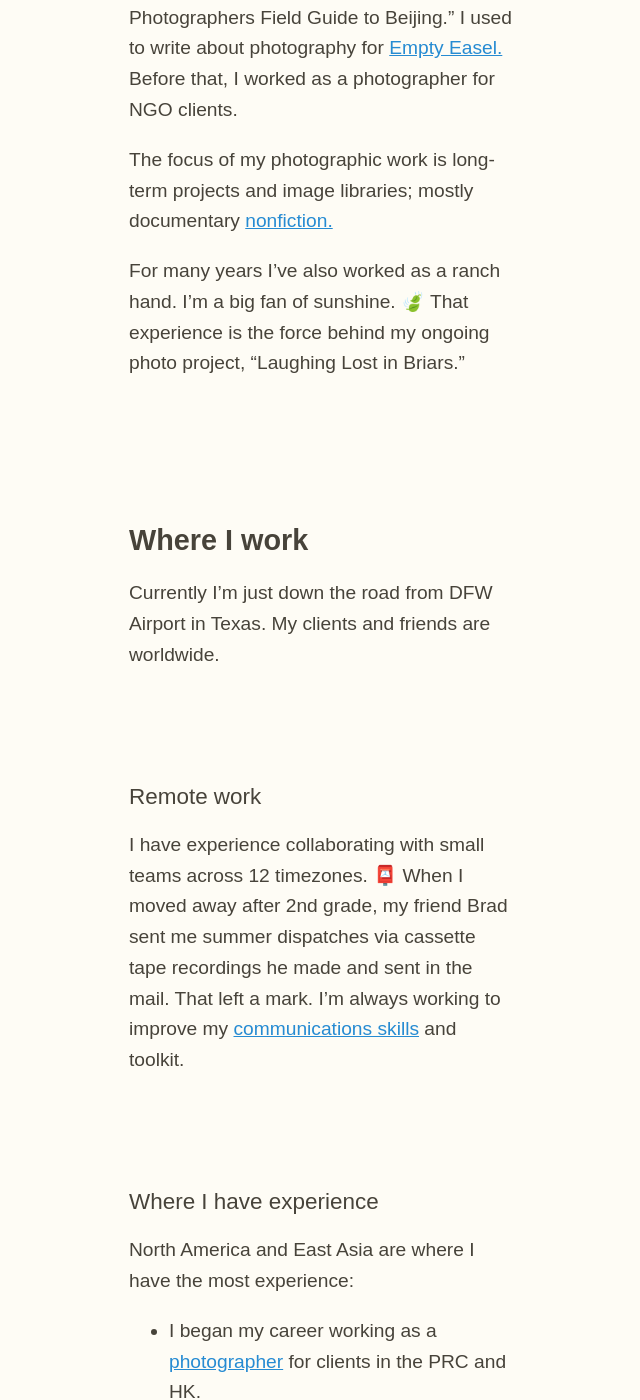
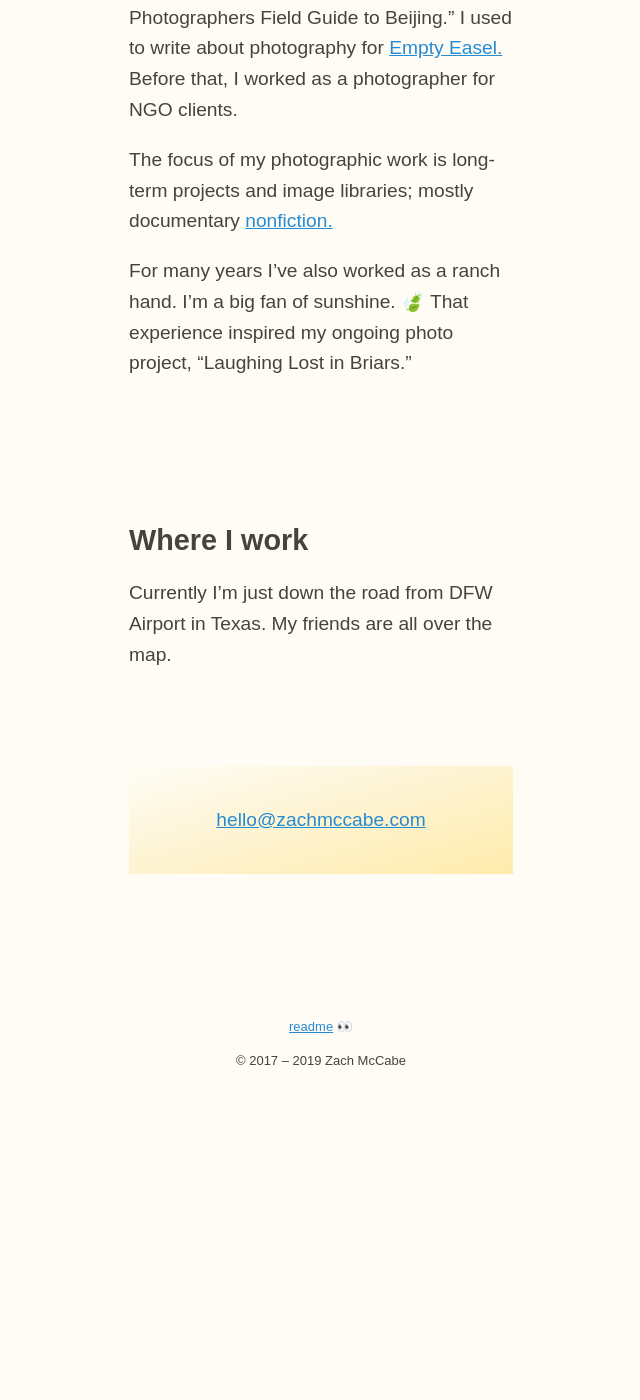
Before and after one commit to zachmccabe/zachmccabe.github.io, a Jekyll site: the page built from about.md, in a window 1280 px wide and 1400 px high, scrolled down 1165 px. Shown: the whole window, without its empty margins (319-959 px from the left). Built offline with Jekyll 4.4.1, drawn with Linux system fonts in a browser that asks for light colours; after the commit the page ends 2314 px from its top, so only the background shows below that; some of the changed text lies outside the part shown.

Commit message:
Update about.md

```diff
--- a/about.md
+++ b/about.md
@@ -35,25 +35,10 @@
 
 The focus of my photographic work is long-term projects and image libraries; mostly documentary [nonfiction.](https://www.zachmccabe.com/nonfiction.html)
 
-For many years I've also worked as a ranch hand. I'm a big fan of sunshine. 🍃 That experience is the force behind my ongoing photo project, "Laughing Lost in Briars."
+For many years I've also worked as a ranch hand. I'm a big fan of sunshine. 🍃 That experience inspired my ongoing photo project, "Laughing Lost in Briars."
 
 
 
 ## Where I work
 
-Currently I'm just down the road from DFW Airport in Texas. My clients and friends are worldwide.
-
-
-### Remote work
-
-I have experience collaborating with small teams across 12 timezones. 📮 When I moved away after 2nd grade, my friend Brad sent me summer dispatches via cassette tape recordings he made and sent in the mail. That left a mark. I'm always working to improve my [communications skills](https://www.zachmccabe.com/just_ask.html) and toolkit.
-
-
-### Where I have experience
-
-North America and East Asia are where I have the most experience:
-  + I began my career working as a [photographer](https://www.zachmccabe.com/postcard.html) for clients in the PRC and HK.
-  + After acceptance into architecture school, I took a real deep breath, declined and instead went to a liberal arts college to study Chinese.
-  + I grew up in the US, China and Japan.
-
-Because life is deliciously weird, I've had the privilege of contributing to projects in some of the world's biggest cities, in the backcountry and a few places in between.
+Currently I'm just down the road from DFW Airport in Texas. My friends are all over the map.
```
